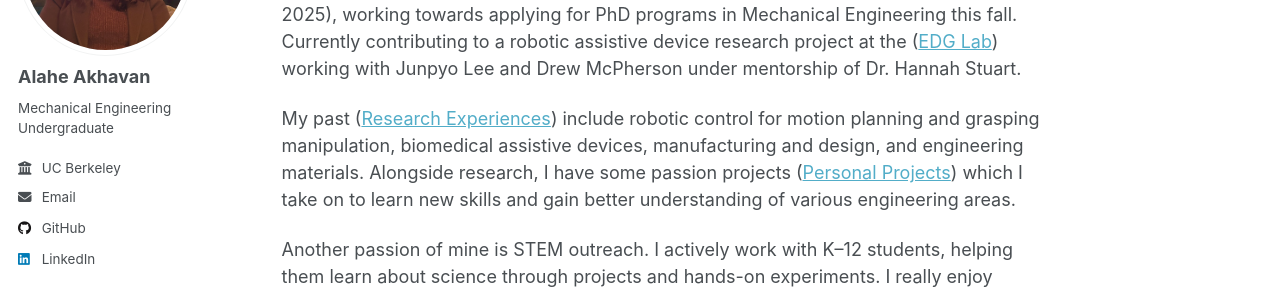
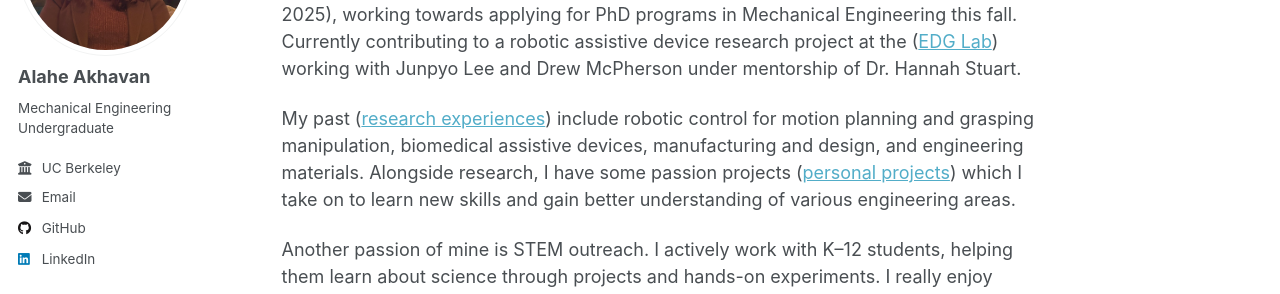
Before and after one commit to Akhavana/akhavana.github.io, a Jekyll site: the page built from _pages/about.md, in a window 1280 px wide and 967 px high. Shown: the part 218-512 px from the top of the window. Built offline with Jekyll 4.4.1, drawn with Linux system fonts in a browser that asks for light colours; a script that is not in the unit is left out.

```diff
--- a/_pages/about.md
+++ b/_pages/about.md
@@ -12,6 +12,6 @@ Thank you for visiting my website!
 
 I'm a fourth year Mechanical Engineering Undergrad at UC Berkeley (graduating Dec 2025), working towards applying for PhD programs in Mechanical Engineering this fall. Currently contributing to a robotic assistive device research project at the ([EDG Lab](https://edg.berkeley.edu/)) working with Junpyo Lee and Drew McPherson under mentorship of Dr. Hannah Stuart.
 
-My past ([Research Experiences](https://akhavana.github.io/research/)) include robotic control for motion planning and grasping manipulation, biomedical assistive devices, manufacturing and design, and engineering materials. Alongside research, I have some passion projects ([Personal Projects](https://akhavana.github.io/personal/)) which I take on to learn new skills and gain better understanding of various engineering areas.
+My past ([research experiences](https://akhavana.github.io/research/)) include robotic control for motion planning and grasping manipulation, biomedical assistive devices, manufacturing and design, and engineering materials. Alongside research, I have some passion projects ([personal projects](https://akhavana.github.io/personal/)) which I take on to learn new skills and gain better understanding of various engineering areas.
 
 Another passion of mine is STEM outreach. I actively work with K–12 students, helping them learn about science through projects and hands-on experiments. I really enjoy supporting youth as they discover their interests in STEM. I also mentor new college students, helping them navigate resources, providing guidance, and ways to build skills.
```
